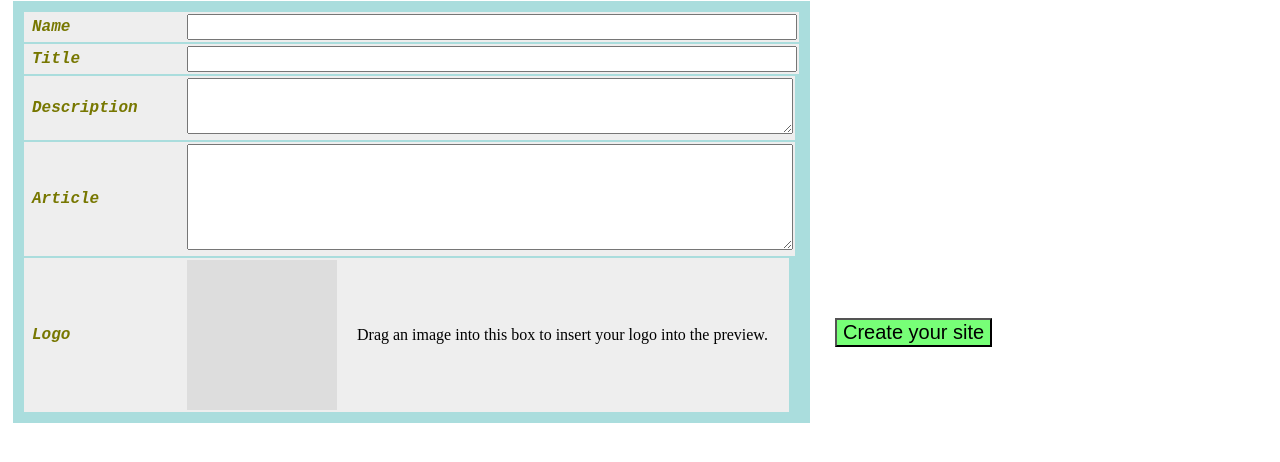
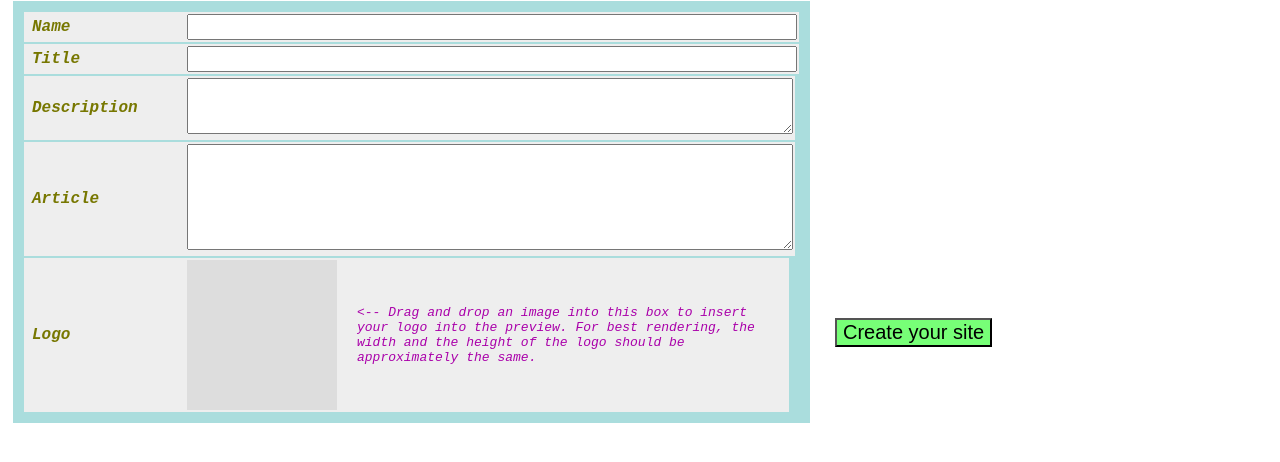
Before and after one commit to hyperchessbot/discordlambda, a website: page index.html in a window 1280 px wide. Shown: the part 54-516 px from the top of the page. Drawn offline with Linux system fonts and the light colour scheme.

Commit message:
Logo message

```diff
--- a/app.css
+++ b/app.css
@@ -50,3 +50,10 @@
 .description {
 	height: 50px;
 }
+
+.draginstr {
+    font-style: italic;
+    color: #a0a;
+    font-family: monospace;
+    margin-right: 10px;
+}
--- a/index.html
+++ b/index.html
@@ -41,7 +41,7 @@
 	    				br(),
 	    				Labeled("Logo", div().as("display", "flex").as("align-items", "center").a(
 	    					this.logoInput = div().a(this.logoDiv = div().ac("logodiv")),
-	    					div().as("margin-left", "20px").html("Drag an image into this box to insert your logo into the preview.")
+	    					div().as("margin-left", "20px").html("<-- Drag and drop an image into this box to insert your logo into the preview. For best rendering, the width and the height of the logo should be approximately the same.").ac("draginstr")
 	    				)).ac("labeledinput"),
 	    				br(),
 	    				this.fileBase64 = hidden("fileBase64"),
```
Also changed, not shown: smartdom.css (line endings or trailing spaces).
